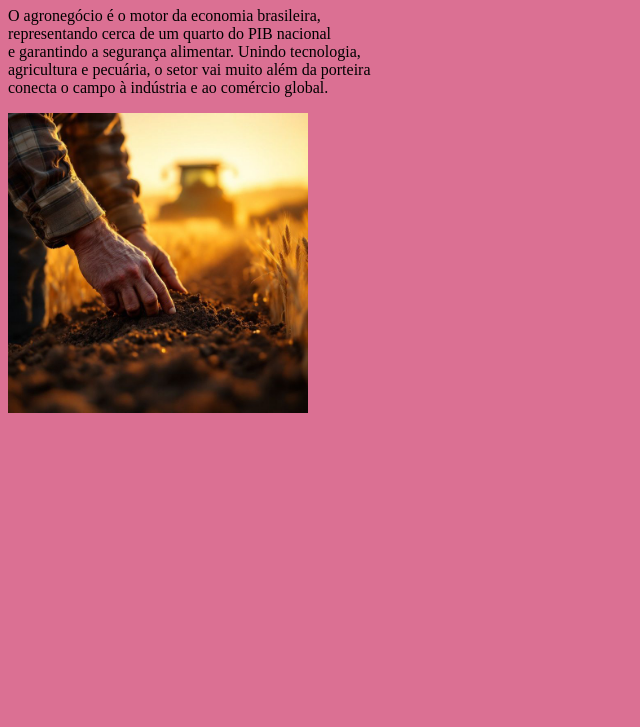
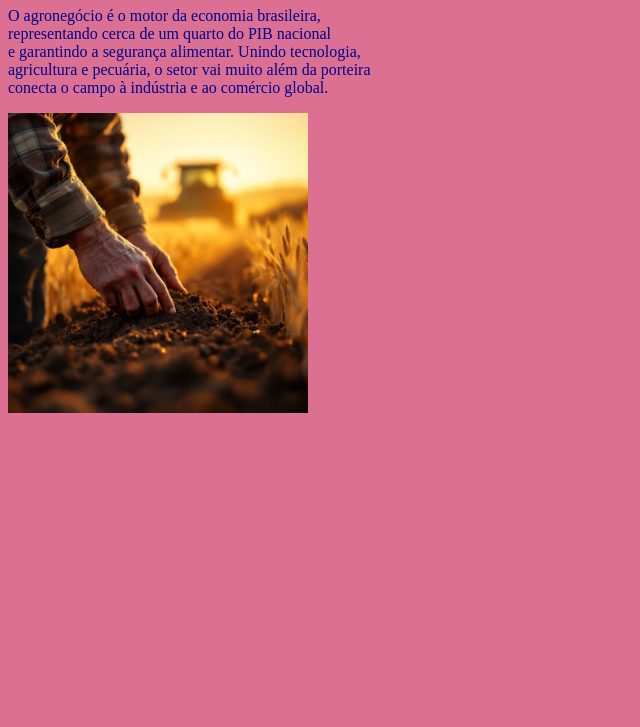
Before and after one commit to larissascandolara2026/projeto-1-, a plain HTML site: page index.html in a window 1280 px wide. Shown: the part 73-800 px from the top of the page, without its empty margins (0-640 px from the left). Drawn offline with Linux system fonts and the light colour scheme.

Commit message:
fundo e texto diferente

```diff
--- a/style.css
+++ b/style.css
@@ -5,6 +5,9 @@ width: 300px;
 
 }
 
-body{background-color: palevioletred;
+body{
+
+background-color: palevioletred;
+color: darkblue;
 
 }
```
